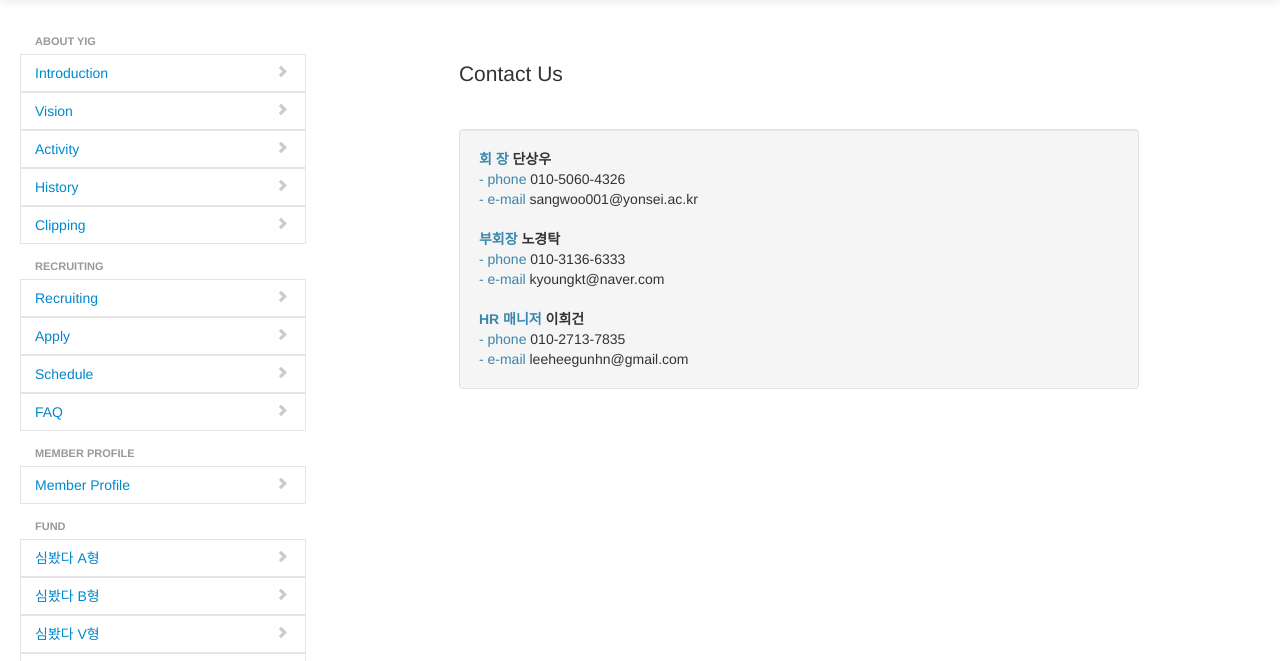
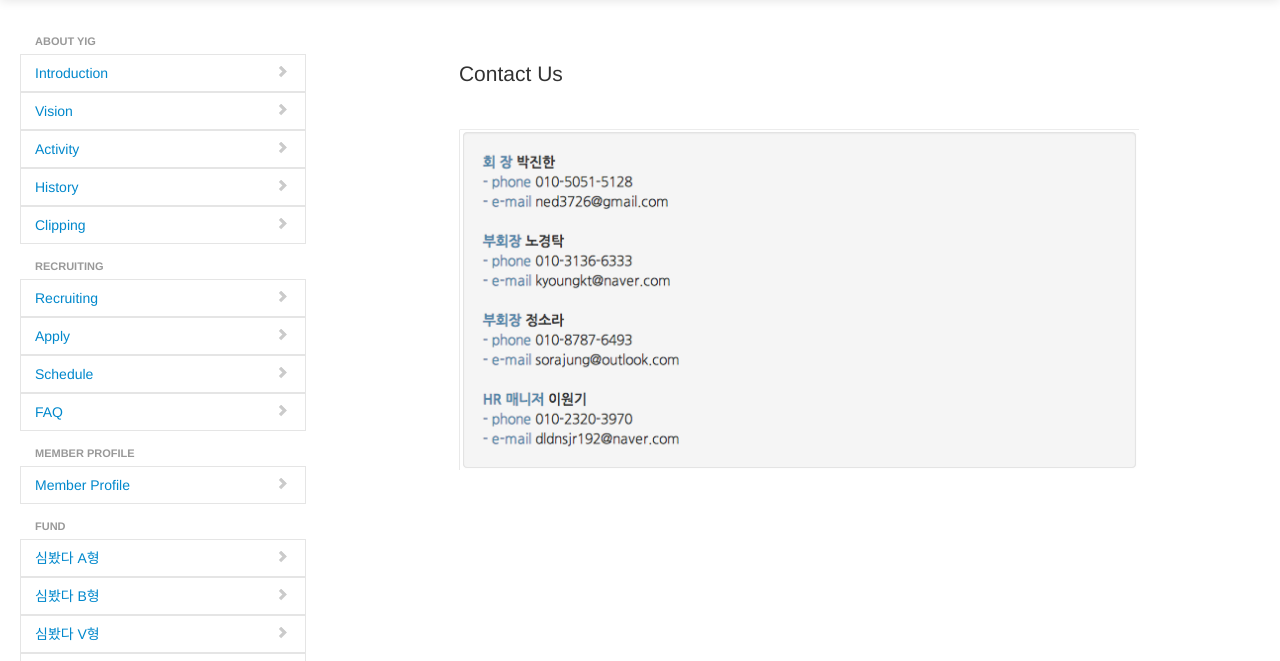
Before and after one commit to libelo/yighub, a Django app: template yighub/templates/yighub/public_Contact Us.html in a window 1280 px wide. Shown: the part 41-702 px from the top of the page. Run offline with Django 3.2, Linux system fonts and the light colour scheme; the template is opened without the code that fills it, so the values that code supplies are empty; some libraries are stand-ins or nearby versions.

Commit message:
임원진 연락처 최신화
- 개인정보 보호를 위해 크롤링 처리

```diff
--- a/yighub/templates/yighub/login.html
+++ b/yighub/templates/yighub/login.html
@@ -13,7 +13,7 @@
         {% endfor %}
         </ul>
         {% endif %}
-        <label class="muted">*기존의 아이디/비번 그대로 접속할 수 있습니다.</label>
+        <label class="muted">*기존 회원의 경우, 기존의 아이디/비번 그대로 접속할 수 있습니다.</label>
         <input type="text" class="input-block-level" placeholder="id" name="user_id" />
         <input type="password" class="input-block-level" placeholder="password" name="password" />
         <!--
--- a/yighub/templates/yighub/public_Contact Us.html
+++ b/yighub/templates/yighub/public_Contact Us.html
@@ -17,40 +17,53 @@
 			</div>
 			<br />
 			<br />
-			<div class="well">
+			<img src="/static/yighub/images/contacts.png" style="height:30%; width:100%;" />
+
+<!-- 			<div class="well">
 				<strong class="text-info">회 장</strong>
-				<strong>단상우</strong>
+				<strong></strong>
 				<br />
 				<span class="text-info">- phone</span>
-				<span>010-5060-4326</span>
+				<span></span>
 				<br />
 				<span class="text-info">- e-mail</span>
-				<span>sangwoo001@yonsei.ac.kr</span>
+				<span></span>
 				<br />
 				<br />
 
 				<strong class="text-info">부회장</strong>
-				<strong>노경탁</strong>
+				<strong></strong>
 				<br />
 				<span class="text-info">- phone</span>
-				<span>010-3136-6333</span>
+				<span></span>
 				<br />
 				<span class="text-info">- e-mail</span>
-				<span>kyoungkt@naver.com</span>
+				<span></span>
+				<br />
+				<br />
+
+				<strong class="text-info">부회장</strong>
+				<strong></strong>
+				<br />
+				<span class="text-info">- phone</span>
+				<span></span>
+				<br />
+				<span class="text-info">- e-mail</span>
+				<span></span>
 				<br />
 				<br />
 
 				<strong class="text-info">HR 매니저</strong>
-				<strong>이희건</strong>
+				<strong></strong>
 				<br />
 				<span class="text-info">- phone</span>
-				<span>010-2713-7835</span>
+				<span></span>
 				<br />
 				<span class="text-info">- e-mail</span>
-				<span>leeheegunhn@gmail.com</span>
+				<span></span>
 				<br />
-
 			</div>
+ -->
 			<br />
 			<br />
 		</div>
--- a/yighub/templates/yighub/public_Introduction.html
+++ b/yighub/templates/yighub/public_Introduction.html
@@ -25,7 +25,7 @@
 
 YIG에서는 현명한 투자자를 꿈꾸는 분들을 모집합니다. 불안정한 시장 상황일수록 시장가격과 내재가치를 구별하여 투자하는 것은 중요합니다. 순수한 열정으로 현명한 투자자를 꿈꾸는 이들을 환영합니다.
 			</p>
-			<p class="text-right">2013년 8월 25일 YIG회장 단상우.</p>
+			<p class="text-right">2013년 8월 25일 YIG회장 박진한.</p>
 			<br />
 			<br />
 			<strong>YIG 소개</strong>
```
Also changed, not shown: yighub/static/yighub/images/contacts.png (added).
